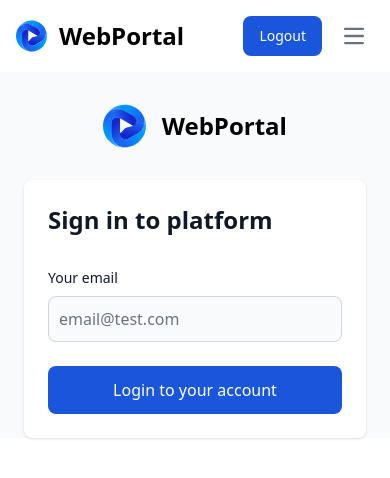
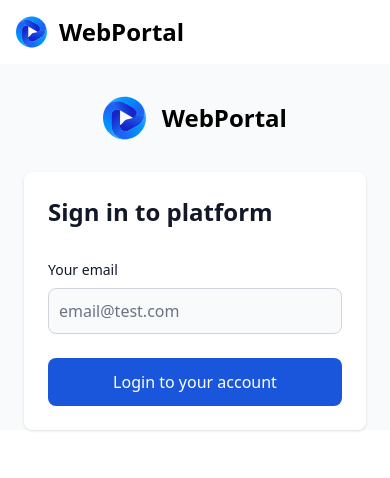
Before and after one commit to martinWebworks/test, a Vue app in the folder frontend_app/: page /login in a window 390 px wide. Shown: the top 478 px of the page. Built offline with nearby package versions, Linux system fonts and the light colour scheme.

Commit message:
update logout code

```diff
--- a/frontend_app/src/components/Navbar.vue
+++ b/frontend_app/src/components/Navbar.vue
@@ -9,21 +9,6 @@
         <span class="self-center text-2xl font-semibold whitespace-nowrap dark:text-white">WebPortal</span>
       </a>
 
-      <div class="flex md:order-2 space-x-3 md:space-x-0 rtl:space-x-reverse">
-        <button type="button"
-                class="text-white bg-blue-700 hover:bg-blue-800 focus:ring-4 focus:outline-none focus:ring-blue-300 font-medium rounded-lg text-sm px-4 py-2 text-center dark:bg-blue-600 dark:hover:bg-blue-700 dark:focus:ring-blue-800">
-          Logout
-        </button>
-        <button data-collapse-toggle="navbar-cta" type="button"
-                class="inline-flex items-center p-2 w-10 h-10 justify-center text-sm text-gray-500 rounded-lg md:hidden hover:bg-gray-100 focus:outline-none focus:ring-2 focus:ring-gray-200 dark:text-gray-400 dark:hover:bg-gray-700 dark:focus:ring-gray-600"
-                aria-controls="navbar-cta" aria-expanded="false">
-          <span class="sr-only">Open main menu</span>
-          <svg class="w-5 h-5" aria-hidden="true" xmlns="http://www.w3.org/2000/svg" fill="none" viewBox="0 0 17 14">
-            <path stroke="currentColor" stroke-linecap="round" stroke-linejoin="round" stroke-width="2"
-                  d="M1 1h15M1 7h15M1 13h15"/>
-          </svg>
-        </button>
-      </div>
       <div class="items-center justify-between hidden w-full md:flex md:w-auto md:order-1" id="navbar-cta">
         <ul class="flex flex-col font-medium p-4 md:p-0 mt-4 border border-gray-100 rounded-lg bg-gray-50 md:space-x-8 rtl:space-x-reverse md:flex-row md:mt-0 md:border-0 md:bg-white dark:bg-gray-800 md:dark:bg-gray-900 dark:border-gray-700">
           <li>
--- a/frontend_app/src/store/authStore.js
+++ b/frontend_app/src/store/authStore.js
@@ -29,6 +29,7 @@
             this.user = null;
             this.token = null;
             localStorage.removeItem('token');
+            router.push('/login');
         },
 
         async refresh() {
--- a/frontend_app/src/views/Profile.vue
+++ b/frontend_app/src/views/Profile.vue
@@ -33,6 +33,7 @@
           </div>
           <div class="flex gap-2 px-2 mt-4">
             <button
+                @click="logout"
                 class="flex-1 rounded-full bg-blue-600 dark:bg-blue-800 text-white dark:text-white antialiased font-bold hover:bg-blue-800 dark:hover:bg-blue-900 px-4 py-2">
               Logout
             </button>
@@ -53,6 +54,8 @@
 <script>
 import NavbarComponent from "../components/Navbar.vue";
 import FooterComponent from "../components/Footer.vue";
+import {useAuthStore} from '../store/authStore';
+
 
 
 import userprofile from '../assets/img/default.webp'
@@ -63,6 +66,12 @@
     NavbarComponent,
     FooterComponent
   },
+  methods: {
+    logout() {
+      const authStore = useAuthStore();
+      authStore.logout();
+    },
+  },
 
   data() {
     return {
```
